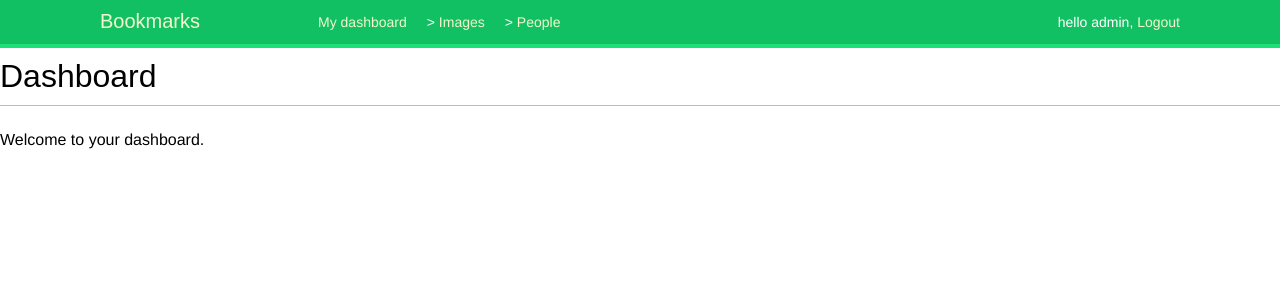
After one commit to acascell/social-media-app, a Django app: page /account/ in a window 1280 px wide. The commit adds this page. Shown: the top 300 px of the page. Run offline with Django 4.2, Linux system fonts and the light colour scheme; a user stored in the database is signed in; some web fonts are replaced.

Commit message:
feat: defined built-in django auth system
- created login/logout view
- defined landing page
- generated html templates with conditional branches

```diff
--- /dev/null
+++ b/bookmarks/account/templates/account/dashboard.html
@@ -0,0 +1,10 @@
+{% extends "base.html" %}
+
+{% block title %}Dashboard{% endblock %}
+
+{% block content %}
+<h1>Dashboard</h1>
+<p>
+    Welcome to your dashboard.
+</p>
+{% endblock %}
--- a/bookmarks/account/templates/base.html
+++ b/bookmarks/account/templates/base.html
@@ -10,6 +10,27 @@
 <body>
     <div id="header">
         <span class="logo">Bookmarks</span>
+        {% if request.user.is_authenticated %}
+        <ul class="menu">
+            <li {% if section == "dashboard" %}class="selected"{% endif %}>
+            <a href="{% url "dashboard" %}">My dashboard</a>
+            </li>
+            <li>{% if section == "images" %}class="selected"{% endif %}>
+                <a href="#">Images</a>
+            </li>
+            <li>{% if section == "people" %}class="selected"{% endif %}>
+                <a href="#">People</a>
+            </li>
+        </ul>
+        {% endif %}
+        <span class="user">
+            {% if request.user.is_authenticated %}
+            hello {{ request.user.first_name|default:request.user.username }},
+            <a href="{% url 'logout' %}">Logout</a>
+            {% else %}
+            <a href="{%url 'login' %}">Log-in</a>
+            {% endif %}
+        </span>
     </div>
 <div>
     {% block content %}
--- a/bookmarks/account/urls.py
+++ b/bookmarks/account/urls.py
@@ -1,6 +1,12 @@
 from django.urls import path
 from . import views
+from django.contrib.auth import views as auth_views
 
 urlpatterns = [
-    path("login/", views.user_login, name="login")
+    # custom login view
+    #path("login/", views.user_login, name="login")
+    # django login/logout view
+    path('login/', auth_views.LoginView.as_view(), name="login"),
+    path('logout/', auth_views.LogoutView.as_view(), name="logout"),
+    path('', views.dashboard, name='dashboard')
 ]
--- a/bookmarks/account/views.py
+++ b/bookmarks/account/views.py
@@ -3,10 +3,19 @@ from django.http import HttpResponse
 from django.shortcuts import render
 from django.contrib.auth import login, authenticate
 from .forms import LoginForm
+from django.contrib.auth.decorators import login_required
+
 
 # Create your views here.
 
+@login_required
+def dashboard(request):
+    return render(request,
+                  'account/dashboard.html',
+                  {'section': dashboard})
 
+
+# custom log-in view
 def user_login(request):
     if request.method == "POST":
         form = LoginForm(request.POST)
--- a/bookmarks/bookmarks/settings.py
+++ b/bookmarks/bookmarks/settings.py
@@ -31,13 +31,13 @@ ALLOWED_HOSTS = []
 # Application definition
 
 INSTALLED_APPS = [
+    'account.apps.AccountConfig',
     'django.contrib.admin',
     'django.contrib.auth',
     'django.contrib.contenttypes',
     'django.contrib.sessions',
     'django.contrib.messages',
     'django.contrib.staticfiles',
-    'account.apps.AccountConfig',
 ]
 
 MIDDLEWARE = [
@@ -122,3 +122,7 @@ STATIC_URL = 'static/'
 # https://docs.djangoproject.com/en/4.1/ref/settings/#default-auto-field
 
 DEFAULT_AUTO_FIELD = 'django.db.models.BigAutoField'
+
+LOGIN_REDIRECT_URL = 'dashboard'
+LOGIN_URL = 'login'
+LOGOUT_URL = 'logout'
```
Also changed, not shown: bookmarks/account/templates/registration/logged_out.html (added, +11 -0 lines), bookmarks/account/templates/registration/login.html (added, +21 -0 lines), bookmarks/db.sqlite3.
